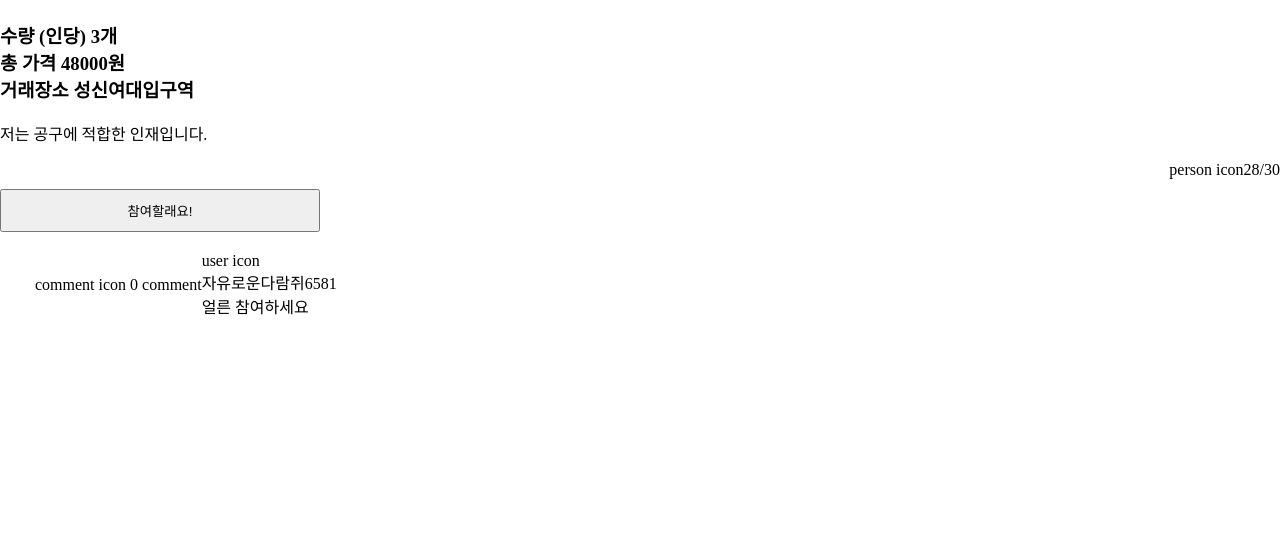
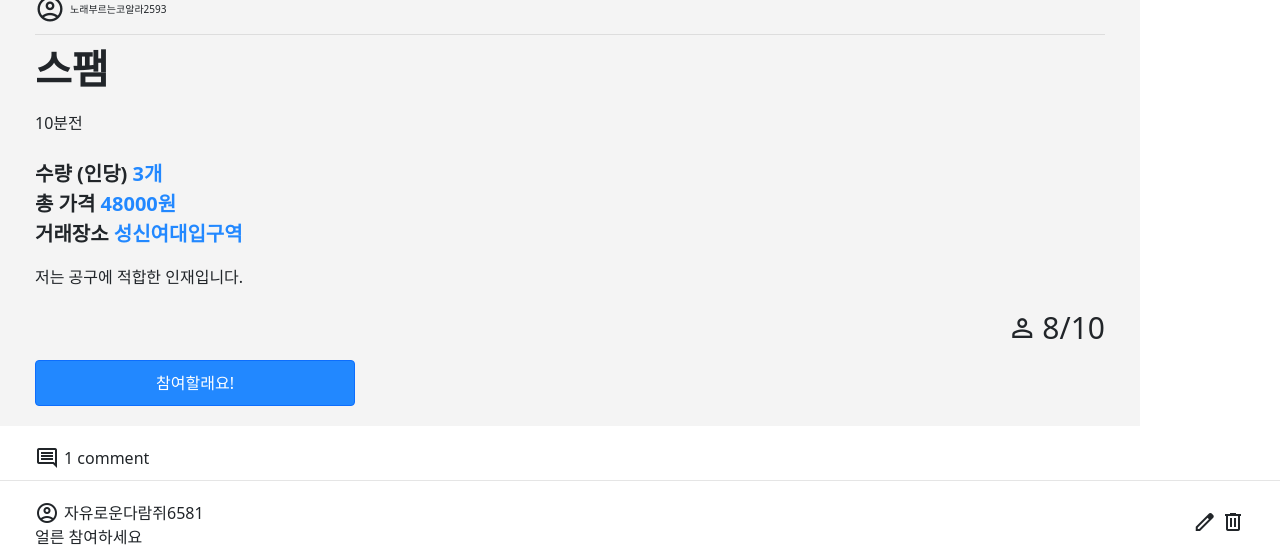
Before and after one commit to greentree3123/09, a Python web app: template database09/posts/templates/userPost.html in a window 1280 px wide. Shown: the part 271-830 px from the top of the page. Before the commit the page ends 586 px from the top, so only its background shows below. Run offline with Jinja, Linux system fonts and the light colour scheme; the template is opened without the code that fills it, so the values that code supplies are empty.

Commit message:
[add] <head>요소 추가 및 디테일 수정

```diff
--- a/database09/posts/templates/userPost.html
+++ b/database09/posts/templates/userPost.html
@@ -1,57 +1,86 @@
 <!DOCTYPE html>
 <html>
     <head>
+        <!-- Required meta tags -->
+        <meta charset="utf-8">
+        <meta name="viewport" content="width=device-width, initial-scale=1">
+        <!-- Bootstrap CSS -->
+        <link href="https://cdn.jsdelivr.net/npm/bootstrap@5.1.3/dist/css/bootstrap.min.css" rel="stylesheet"
+        integrity="sha384-1BmE4kWBq78iYhFldvKuhfTAU6auU8tT94WrHftjDbrCEXSU1oBoqyl2QvZ6jIW3" crossorigin="anonymous">
+        <!-- Google Icon -->
+        <link rel="stylesheet" href="https://fonts.googleapis.com/css2?family=Material+Symbols+Outlined:opsz,wght,FILL,GRAD@24,400,0,0" />
         <link href="style.css" rel="stylesheet">
+        <style></style>
     </head>
     <body>
-        <div id="image">
+        <script>
+            function toggleButton() {
+                var button = document.querySelector('.btn');
+                if (button.classList.contains('btn-secondary')) {
+                    button.classList.remove('btn-secondary');
+                    button.classList.add('btn-primary');
+                    button.textContent = '참여할래요!';
+                } else {
+                    button.classList.remove('btn-primary');
+                    button.classList.add('btn-secondary');
+                    button.textContent = '취소할래요!';
+                }
+            }
+        </script>
+        <div id="image_container">
             <img src="https://shop-phinf.pstatic.net/20230426_161/16824892409629aBxK_JPEG/20570098084208699_1101757077.jpg?type=m510" width="200px"/>
         </div>
-        <div id="user_proflie">
+        <div class="container">
+            <div id="user_profile">
                 <div>
-                user icon
+                    <span class="material-symbols-outlined">account_circle</span>
+                    <span>노래부르는코알라2593</span>
                 </div>
-            노래부르는코알라2593
             </div>
+            <hr>
+            <div id="title-container">
                 <div id="title">
-            <strong>
                     <h1>스팸</h1>
-            </strong><br/>
-            10분전<br/>
                 </div>
+                <span>10분전</span>
+            </div><br/>
             <div id="detail_content">
                 <p>
                     <strong>
-                <h3>
                     수량 (인당)
-                3개 <br/>
+                    <span class="highlight">3개</span> <br/>
                     총 가격
-                48000원 <br/>
+                    <span class="highlight">48000원</span> <br/>
                     거래장소
-                성신여대입구역 <br/>
-                </h3>
+                    <span class="highlight">성신여대입구역</span> <br/>
                     </strong>
                 </p>
                 <p>
                     저는 공구에 적합한 인재입니다.
                 </p>
                 <div id="join_info">
-                <div>
-                    person icon
+                    <span class="material-symbols-outlined">person</span>
+                    <span>8/10</span>
                 </div>
-                28/30
+                <button type="button" class="btn btn-primary" onclick="toggleButton()">참여할래요!</button>
             </div>
-            <button>참여할래요!</button>
         </div>
         <div id="comment">
-            <div id="comment-top">
-                comment icon
-                0 comment<br/>
+            <span class="material-symbols-outlined">comment</span>
+            <span>1 comment</span>
+        </div>
+        <hr>
+        <div id="comment_container">
+            <div id="comment_content">
+                <div id="comment_user_proflie">
+                    <span class="material-symbols-outlined">account_circle</span>
+                    <span>자유로운다람쥐6581</span>
+                </div>
+                <span>얼른 참여하세요</span>
             </div>
             <div>
-                <div>user icon</div>
-                자유로운다람쥐6581<br/>
-                얼른 참여하세요
+                <span class="material-symbols-outlined">edit</span>
+                <span class="material-symbols-outlined">delete</span>
             </div>
         </div>
     </body>
```
Lines whose indentation alone changed are shown as unchanged.
